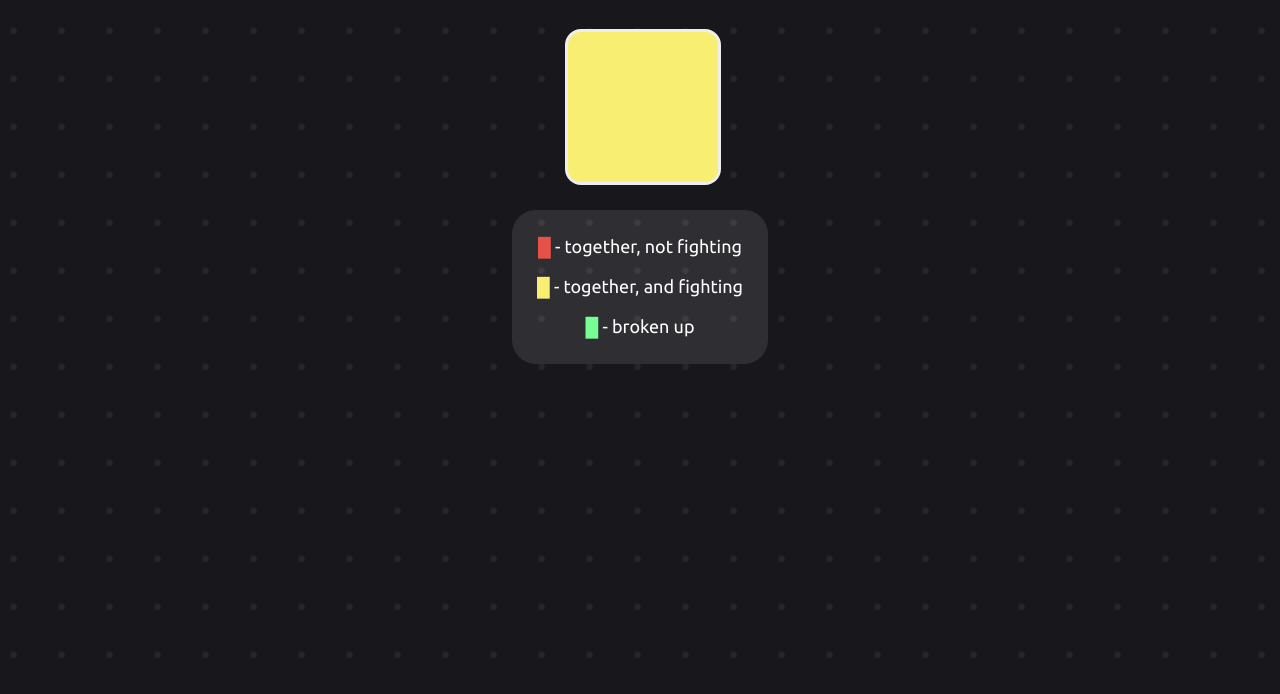
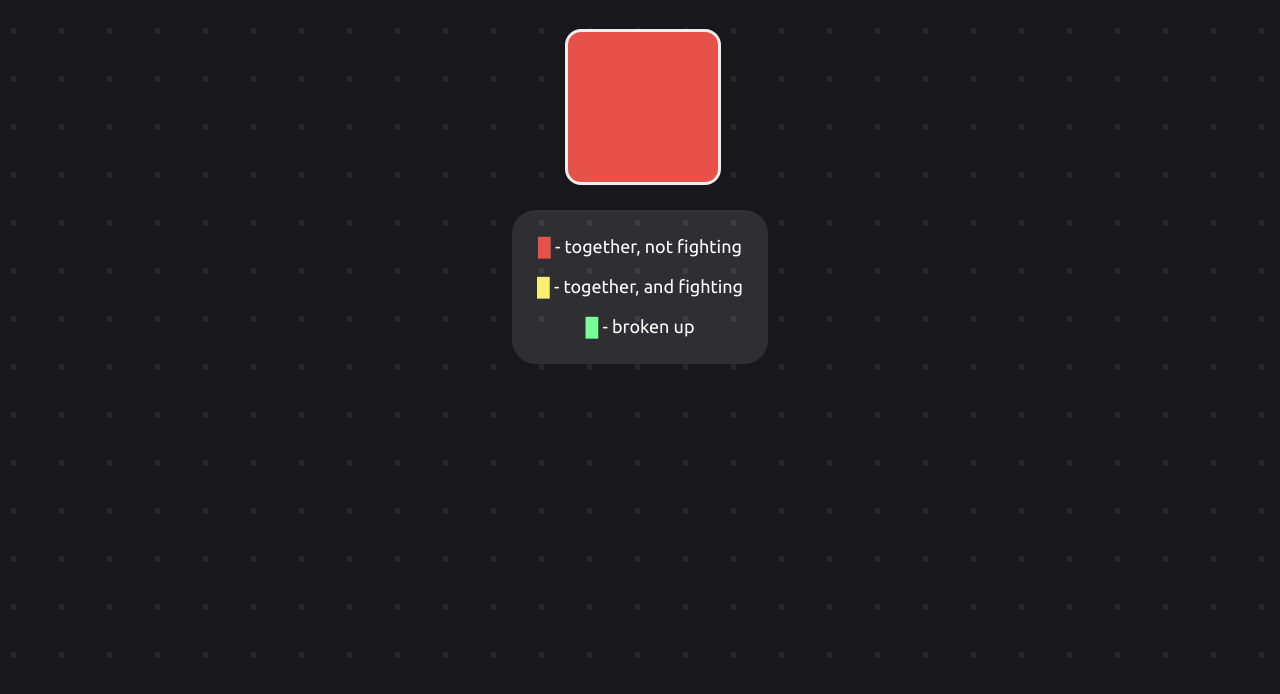
Before and after one commit to jpolisky/baddie-status, a plain HTML site: page index.html in a window 1280 px wide. Shown: the part 106-800 px from the top of the page. Drawn offline with nearby package versions, Linux system fonts and the light colour scheme.

Commit message:
Update style.css
Baddie Status

```diff
--- a/style.css
+++ b/style.css
@@ -31,7 +31,7 @@ h1 {
   width: 150px;
   margin-left: clamp(4rem, 50vw - 75px, 48rem);
   margin-top: 25px;
-  background-color: var(--yellow);
+  background-color: var(--red);
   border: 3px solid #eee;
   border-radius: 16px;
 
```
